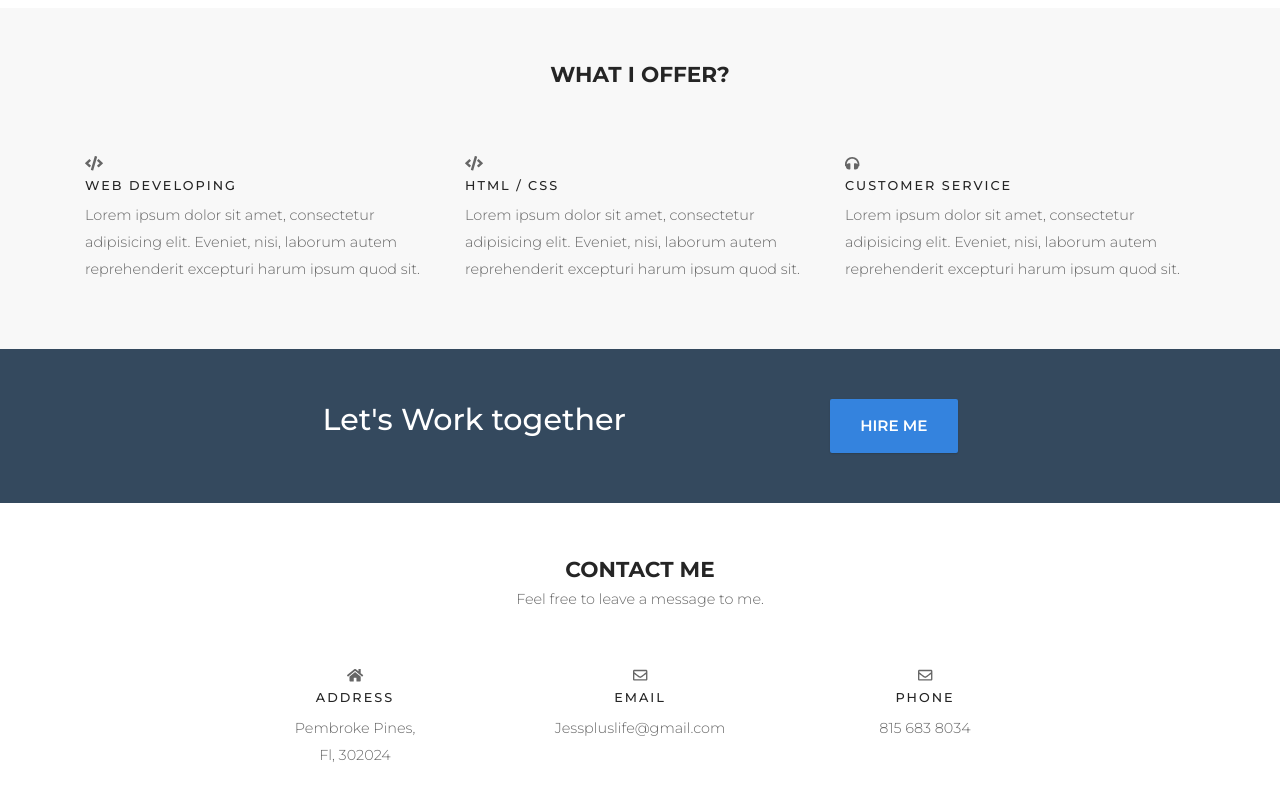
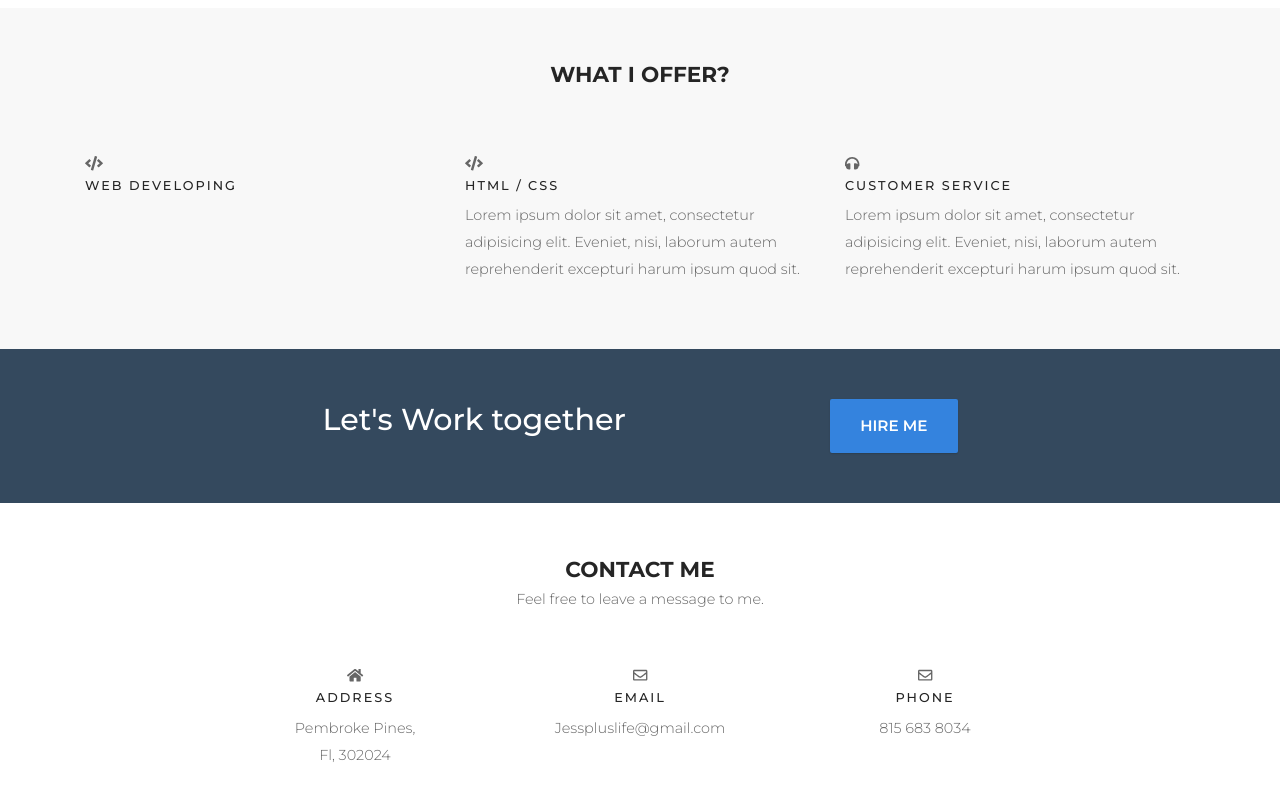
Before and after one commit to MzLovelyj/Udacity_projectOnePortfolioSite, a plain HTML site: page index.html in a window 1280 px wide. Shown: the part 2448-3248 px from the top of the page. Drawn offline with Linux system fonts and the light colour scheme.

Commit message:
small change

```diff
--- a/index.html
+++ b/index.html
@@ -209,9 +209,7 @@
                         <i class="fas fa-code"></i>
                         <div class='overflow-hidden'>
                             <h4>Web Developing</h4>
-                            <p>
-                                Lorem ipsum dolor sit amet, consectetur adipisicing elit. Eveniet, nisi, laborum autem reprehenderit excepturi harum ipsum quod sit.
-                            </p>
+
                         </div>
                     </div>
                 </div>
```
